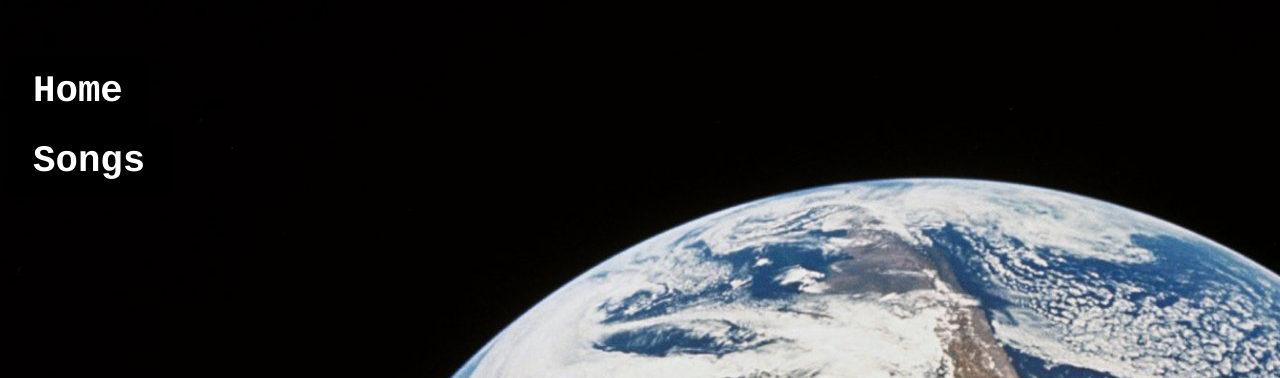
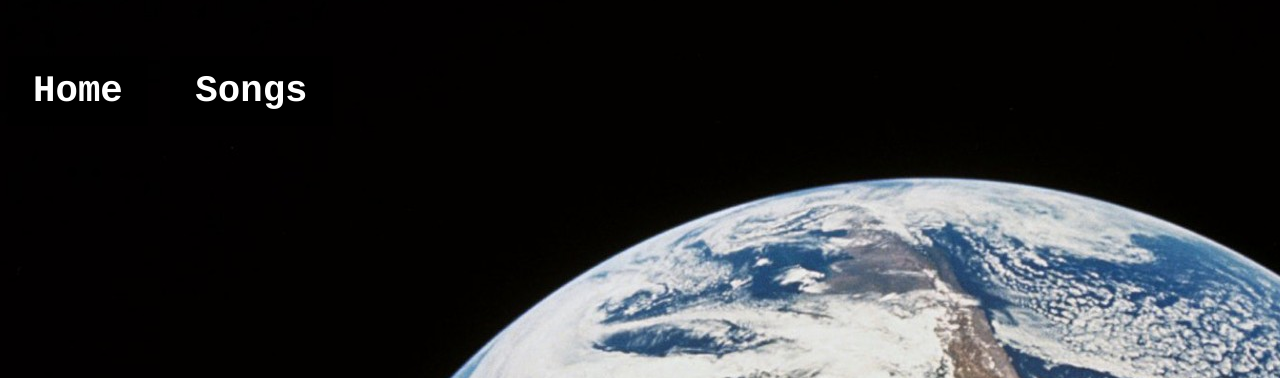
Before and after one commit to rgshrey/drdrerde, a Django app: page / in a window 1280 px wide. Shown: the part 116-494 px from the top of the page. Run offline with Django 3.2, Linux system fonts and the light colour scheme.

Commit message:
draft deploy

```diff
--- a/songs/static/songs/base.css
+++ b/songs/static/songs/base.css
@@ -7,7 +7,7 @@ body {
 nav {
   color: white;
   font-size: 2em;
-  max-width: 100px;
+
   float: left;
 }
 a:link, a:visited {
```
Also changed, not shown: 3 other files.
